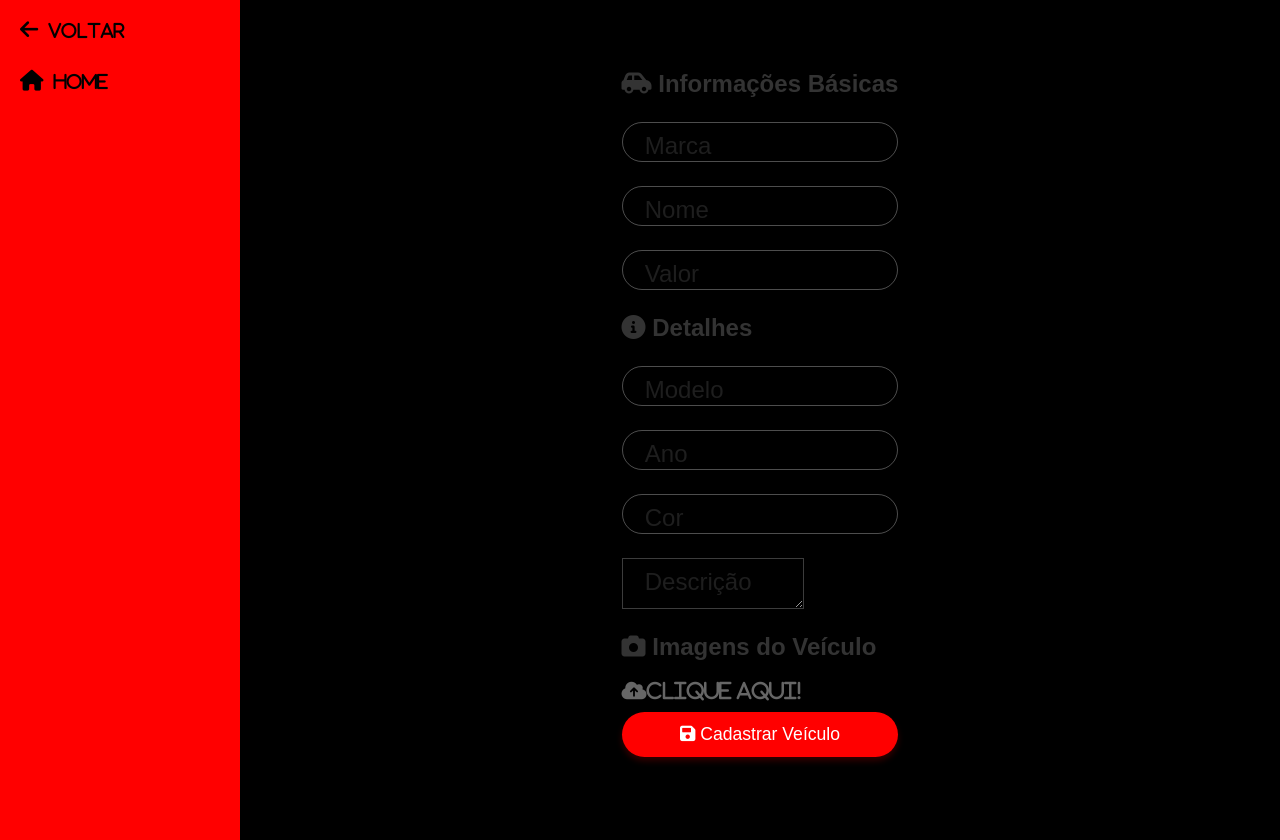
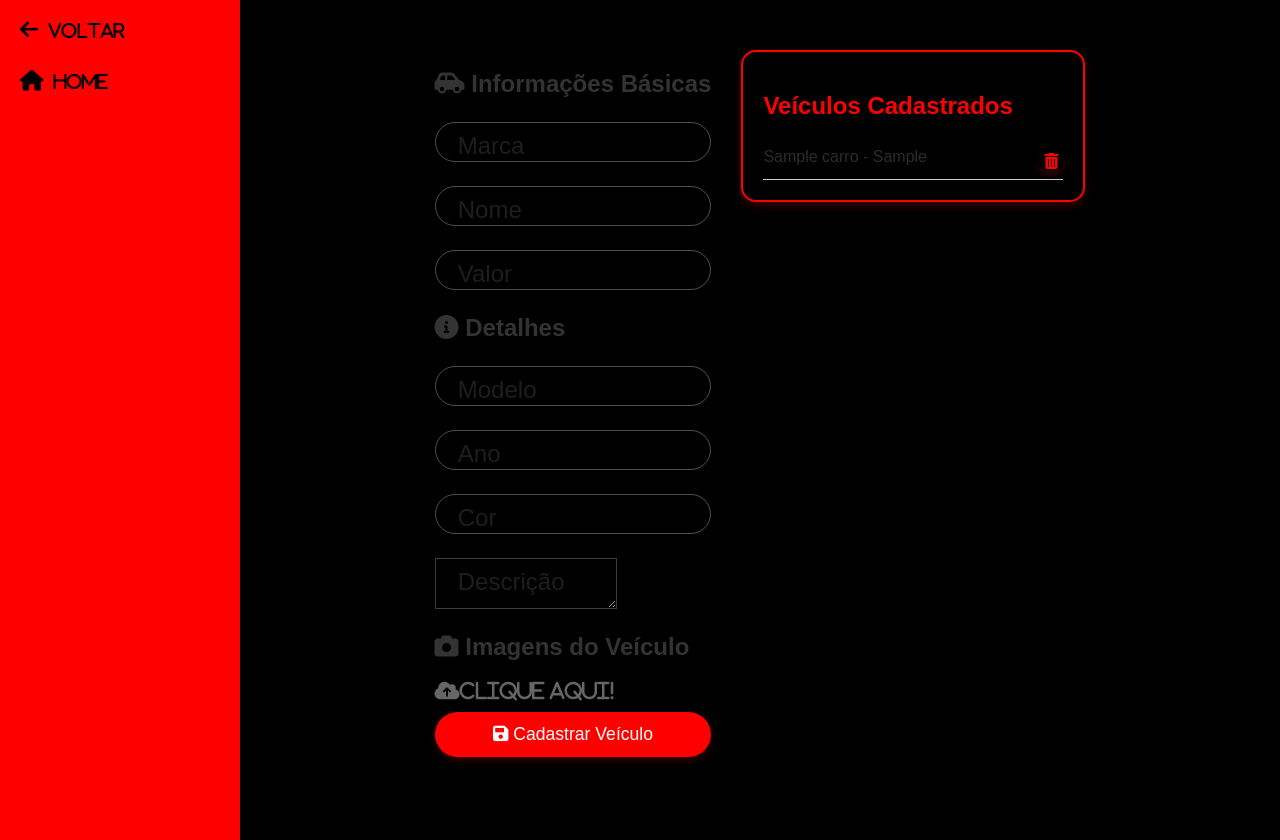
Before and after one commit to KaikVieira/ajaveiculos, a Flask app: page /adicionar-carro in a window 1280 px wide. Run offline with Flask 3, Linux system fonts and the light colour scheme; the visitor is signed in with stand-in values (Sample User, id 1); tables that the repository leaves empty hold one stand-in row (values such as "Sample post").

Commit message:
Update adicionar_carro.html

```diff
--- a/app/templates/adicionar_carro.html
+++ b/app/templates/adicionar_carro.html
@@ -108,6 +108,30 @@
                     <i class="fas fa-save"></i> Cadastrar Veículo
                 </button>
             </form>
+
+            <!-- Lista de Carros com opção de excluir -->
+            <section class="car-list">
+                <h2>Veículos Cadastrados</h2>
+                <ul>
+                    {% for item in lista_carros %}
+                        <li>
+                            {{ item.descricao }}
+                            {% if item.quantidade > 1 %} {{ item.quantidade }}x {% endif %}
+                            {% set found = false %}
+                            {% for carro in carros %}
+                                {% if not found and carro.nome ~ ' - ' ~ carro.cor == item.descricao %}
+                                    <form action="{{ url_for('main.excluir_carro', id=carro.id) }}" method="POST" style="display:inline;">
+                                        <button type="submit" onclick="return confirm('Deseja excluir este carro?')" class="btn-excluir">
+                                            <i class="fas fa-trash-alt"></i>
+                                        </button>
+                                    </form>
+                                    {% set found = true %}
+                                {% endif %}
+                            {% endfor %}
+                        </li>
+                    {% endfor %}
+                </ul>
+            </section>
         </div>
     </main>
 
```
